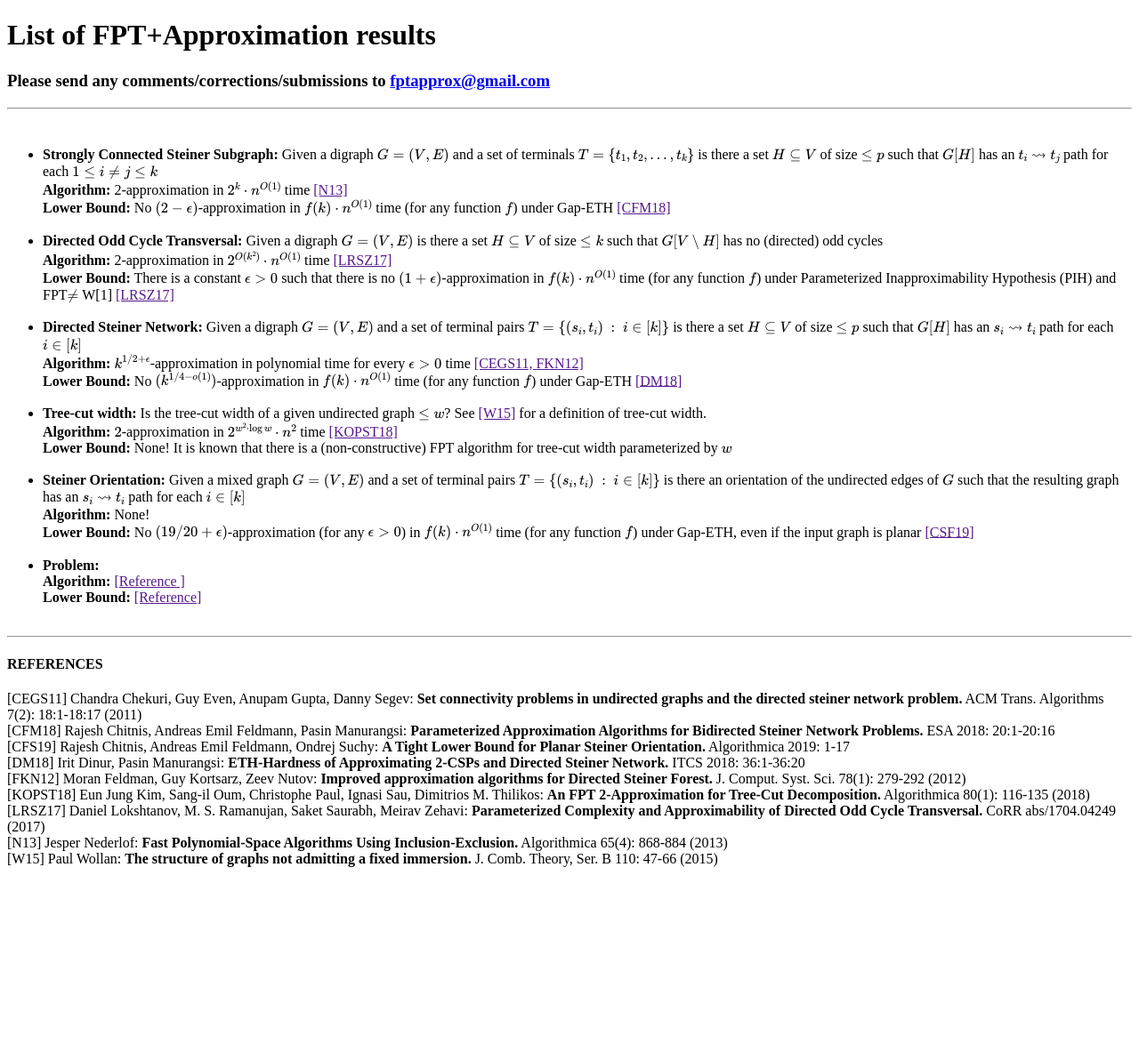
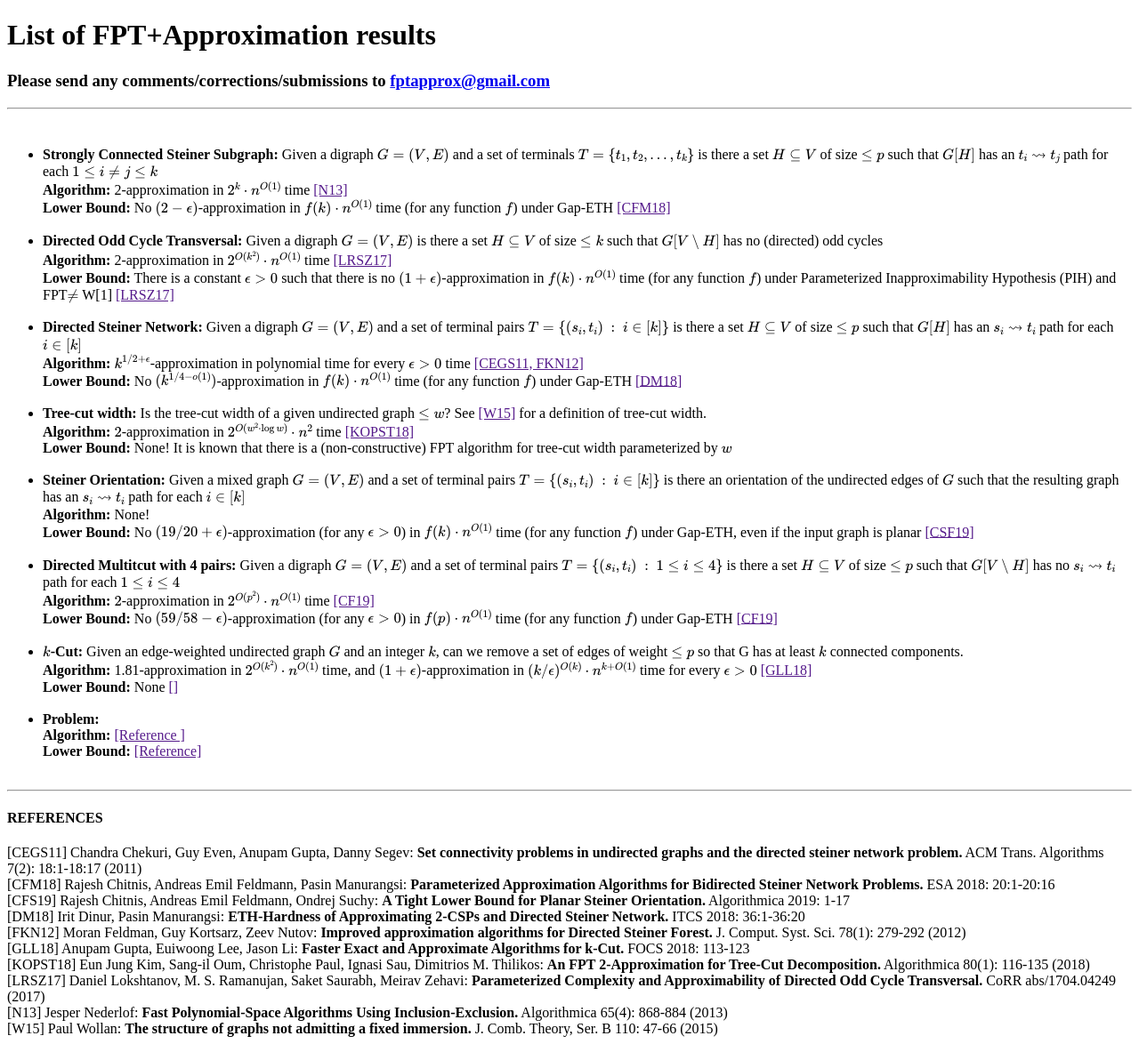
Before and after one commit to rajeshchitnis/rajeshchitnis.github.io, a Jekyll site: the page fpt-approx.html, which Jekyll copies as it is, in a window 1280 px wide. Shown: the whole page at 89% size. Built offline with Jekyll 4.4.1, drawn with Linux system fonts in a browser that asks for light colours; formulas are drawn with MathJax 3; before the commit the page ends 983 px from its top, so only the background shows below that.

Commit message:
Update fpt-approx.html
a

```diff
--- a/fpt-approx.html
+++ b/fpt-approx.html
@@ -53,7 +53,7 @@
 <li>
 <b>Tree-cut width:</b> Is the tree-cut width of a given undirected graph \(\leq w\)? See <a href="">  [W15]</a> for a definition of tree-cut width.
 <br>
-<b>Algorithm:</b> \(2\)-approximation in \(2^{w^{2}\cdot \log w}\cdot n^{2}\) time <a href="">  [KOPST18]</a> <br>
+<b>Algorithm:</b> \(2\)-approximation in \(2^{O(w^{2}\cdot \log w)}\cdot n^{2}\) time <a href="">  [KOPST18]</a> <br>
 <b>Lower Bound:</b> None! It is known that there is a (non-constructive) FPT algorithm for tree-cut width parameterized by \(w\)<br>
 </li>
 
@@ -68,13 +68,30 @@
 <br>
 
 <li>
+<b>Directed Multitcut with 4 pairs:</b> Given a digraph \(G=(V,E)\) and a set of terminal pairs \(T=\{(s_i, t_i)\ :\ 1\leq i\leq 4\}\) is there a set \(H\subseteq V\) of size \(\leq p\) such that \(G[V\setminus H]\) has no \(s_i \leadsto t_i\) path for each \(1\leq i\leq 4\) <br>
+<b>Algorithm:</b> \(2\)-approximation in \(2^{O(p^2)}\cdot n^{O(1)}\) time  <a href="">  [CF19]</a> <br>
+<b>Lower Bound:</b> No \((59/58-\epsilon)\)-approximation (for any \(\epsilon>0\)) in \(f(p)\cdot n^{O(1)}\) time (for any function \(f\)) under Gap-ETH <a href="">  [CF19]</a> <br>
+</li>
+
+<br>
+
+
+<li>
+<b>\(k\)-Cut:</b> Given an edge-weighted undirected graph \(G\) and an integer \(k\), can we remove a set of edges of weight \(\leq p\) so that G has at least \(k\) connected components. <br>
+<b>Algorithm:</b> 1.81-approximation in \(2^{O(k^2)}\cdot n^{O(1)}\) time, and \((1+\epsilon)\)-approximation in \((k/\epsilon)^{O(k)}\cdot n^{k+O(1)}\) time for every \(\epsilon>0\) <a href="">  [GLL18]</a> <br>
+<b>Lower Bound:</b> None <a href="">  []</a> <br>
+</li>
+
+<br>
+
+
+<li>
 <b>Problem:</b> <br>
 <b>Algorithm:</b> <a href="">  [Reference ]</a> <br>
 <b>Lower Bound:</b>  <a href="">  [Reference]</a> <br>
 </li>
 
 <br>
-
 </ul>
 
 
@@ -99,6 +116,9 @@
 [FKN12] Moran Feldman, Guy Kortsarz, Zeev Nutov: <b>Improved approximation algorithms for Directed Steiner Forest.</b> J. Comput. Syst. Sci. 78(1): 279-292 (2012)
 <br>
 
+[GLL18] Anupam Gupta, Euiwoong Lee, Jason Li: <b>Faster Exact and Approximate Algorithms for k-Cut.</b> FOCS 2018: 113-123
+<br>
+
 [KOPST18] Eun Jung Kim, Sang-il Oum, Christophe Paul, Ignasi Sau, Dimitrios M. Thilikos: <b>An FPT 2-Approximation for Tree-Cut Decomposition.</b> Algorithmica 80(1): 116-135 (2018)
 <br>
 
```
